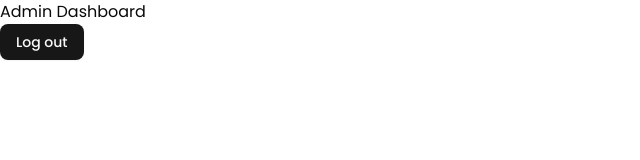
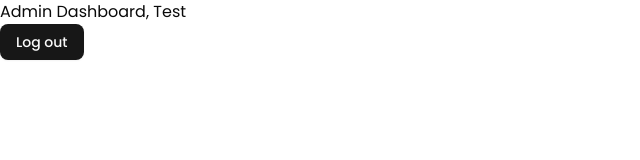
Before and after one commit to Uriah08/JavaCore-Frontend, a React (Vite) app: page /dashboard in a window 1280 px wide. Shown: the top 160 px of the page, without its empty margins (0-640 px from the left). Built offline with nearby package versions, Linux system fonts and the light colour scheme; sample sign-in values are in the browser's storage.

Commit message:
Authentication 4

```diff
--- a/src/components/pages/admin/AdminDashboard.tsx
+++ b/src/components/pages/admin/AdminDashboard.tsx
@@ -17,7 +17,7 @@ const AdminDashboard = () => {
   };
   return (
     <div>
-      <h1>Admin Dashboard</h1>
+      <h1>Admin Dashboard, Test</h1>
       <Button onClick={handleLogout}>Log out</Button>
     </div>
   )
--- a/src/components/pages/user/UserDashboard.tsx
+++ b/src/components/pages/user/UserDashboard.tsx
@@ -17,7 +17,7 @@ const UserDashboard = () => {
   };
   return (
     <div>
-      <h1>User Dashboard</h1>
+      <h1>User Dashboard, Test</h1>
       <Button onClick={handleLogout}>Log out</Button>
     </div>
   )
```
